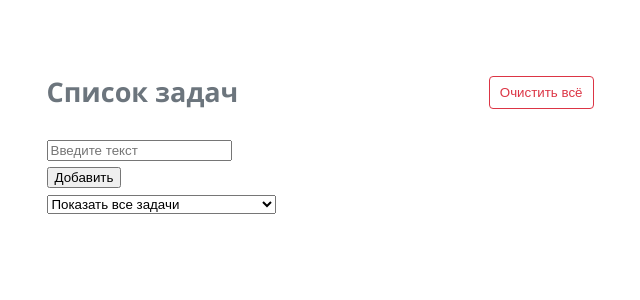
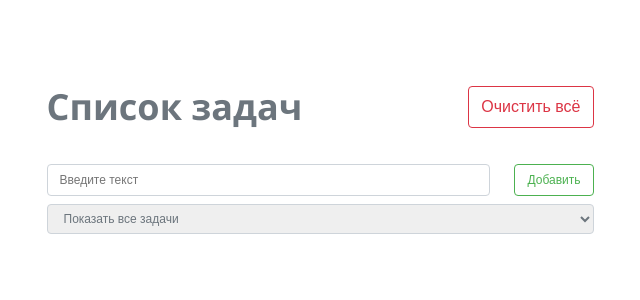
Before and after one commit to Melderey/To-Do-Creative, a React (Create React App) app: page / in a window 1280 px wide. Shown: the top 300 px of the page, without its empty margins (320-960 px from the left). Built offline with nearby package versions, Linux system fonts and the light colour scheme.

Commit message:
Refactor style of form and main selector

```diff
--- a/src/components/App/App.css
+++ b/src/components/App/App.css
@@ -24,10 +24,10 @@
   min-width: 35vw;
   margin: 50px auto 50px auto;
   padding: 0px 5px;
-  font: 18px/1.5 "Open Sans", arial, sans-serif;
+  font: 24px/1.5 "Open Sans", arial, sans-serif;
 }
 
-.divF-flex {
+.div-flex {
   display: flex;
   justify-content: space-between;
 }
@@ -39,13 +39,14 @@
 }
 
 .button-danger {
-  padding: 8px 10px;
-  margin: 0;
+  padding: 0.675rem 0.75rem;
+  margin-left: 1.5rem;
   cursor: pointer;
   border: 1px solid #dc3545;
   color: #dc3545;
   background-color: #fff;
-  border-radius: 4px;
+  border-radius: 0.25rem;
+  font-size: 1rem;
 }
 
 .button-danger:hover {
--- a/src/components/App/App.jsx
+++ b/src/components/App/App.jsx
@@ -96,7 +96,7 @@ class App extends React.Component {
   render() {
     return (
       <div className="container">
-        <div className="divF-flex">
+        <div className="div-flex">
           <h2>Список задач</h2>
           <div className="button-div">
             <button className="button-danger" onClick={this.handleraClearAll}>
--- a/src/components/RenderForm/RenderForm.css
+++ b/src/components/RenderForm/RenderForm.css
@@ -1,4 +1,33 @@
-/* .divFlexStart {
-  display: flex;
-  justify-content: space-between;
-} */
+.input-render {
+  display: block;
+  width: 100%;
+  padding: 0.375rem 0.75rem;
+  font-size: 0.75rem;
+  font-weight: 400;
+  line-height: 1.5;
+  color: #212529;
+  border: 1px solid #ced4da;
+  border-radius: 0.25rem;
+  outline-color: #5f93e0;
+}
+
+.button-submit {
+  padding: 0.375rem 0.75rem;
+  margin: 0;
+  cursor: pointer;
+  border: 1px solid #4cb150;
+  color: #4cb150;
+  background-color: #fff;
+  border-radius: 0.25rem;
+  margin-left: 1.5rem;
+  font-size: 0.75rem;
+}
+
+.button-submit:hover {
+  background-color: #67cf6b;
+  color: #555;
+}
+
+.input-render:hover {
+  border: 1px solid #94b6e9;
+}
--- a/src/components/RenderForm/RenderForm.jsx
+++ b/src/components/RenderForm/RenderForm.jsx
@@ -1,21 +1,23 @@
 import React from "react";
-/* import "./RenderForm.css"; */
+import "./RenderForm.css";
 
 export default class RenderForm extends React.Component {
   render() {
     const { value, handleSubmitForm, handlerChangeTextForm } = this.props;
 
     return (
-      <form onSubmit={handleSubmitForm} className="divFlex">
-        <div>
+      <form onSubmit={handleSubmitForm} className="div-flex">
         <input
+          className="input-render"
           type="text"
           onChange={handlerChangeTextForm}
           value={value.newTaskText}
           placeholder="Введите текст"
         />
-        </div>
-        <button type="submit">Добавить</button>
+
+        <button className="button-submit" type="submit">
+          Добавить
+        </button>
       </form>
     );
   }
--- a/src/components/RenderSelectTasks/RenderSelectTasks.css
+++ b/src/components/RenderSelectTasks/RenderSelectTasks.css
@@ -1,5 +1,23 @@
-/* .divFlexStart {
+.button-div {
   display: flex;
   align-items: center;
+  margin: 0px;
 }
- */
+
+.select-render {
+  display: block;
+  width: 100%;
+  padding: 0.375rem 0.75rem;
+  font-size: 0.75rem;
+  font-weight: 400;
+  line-height: 1.5;
+  color: #6c757d;
+  border: 1px solid #ced4da;
+  border-radius: 0.25rem;
+  margin-top: 0.5rem;
+  outline-color: #5f93e0;
+}
+
+.select-render:hover {
+  border: 1px solid #94b6e9;
+}
--- a/src/components/RenderSelectTasks/RenderSelectTasks.jsx
+++ b/src/components/RenderSelectTasks/RenderSelectTasks.jsx
@@ -9,7 +9,7 @@ export default class RenderSelectTasks extends React.Component {
       <select
         value={statusSelectTask}
         onChange={handlerSelectTasks}
-        /* className="divFlexStart" */
+        className="select-render"
       >
         <option value="all tasks">Показать все задачи</option>
         <option value="uncompleted tasks">Показать невыполненные задачи</option>
--- a/src/components/RenderTasks/RenderTasks.jsx
+++ b/src/components/RenderTasks/RenderTasks.jsx
@@ -20,7 +20,7 @@ export default class RenderTasks extends React.Component {
 
       return (
         <div key={id}>
-          <div className="divF-flex div-flex-wrap">
+          <div className="div-flex div-flex-wrap">
             <div style={newStatusColor}>
               <p>{text}</p>
             </div>
```
Lines whose indentation alone changed are shown as unchanged.
